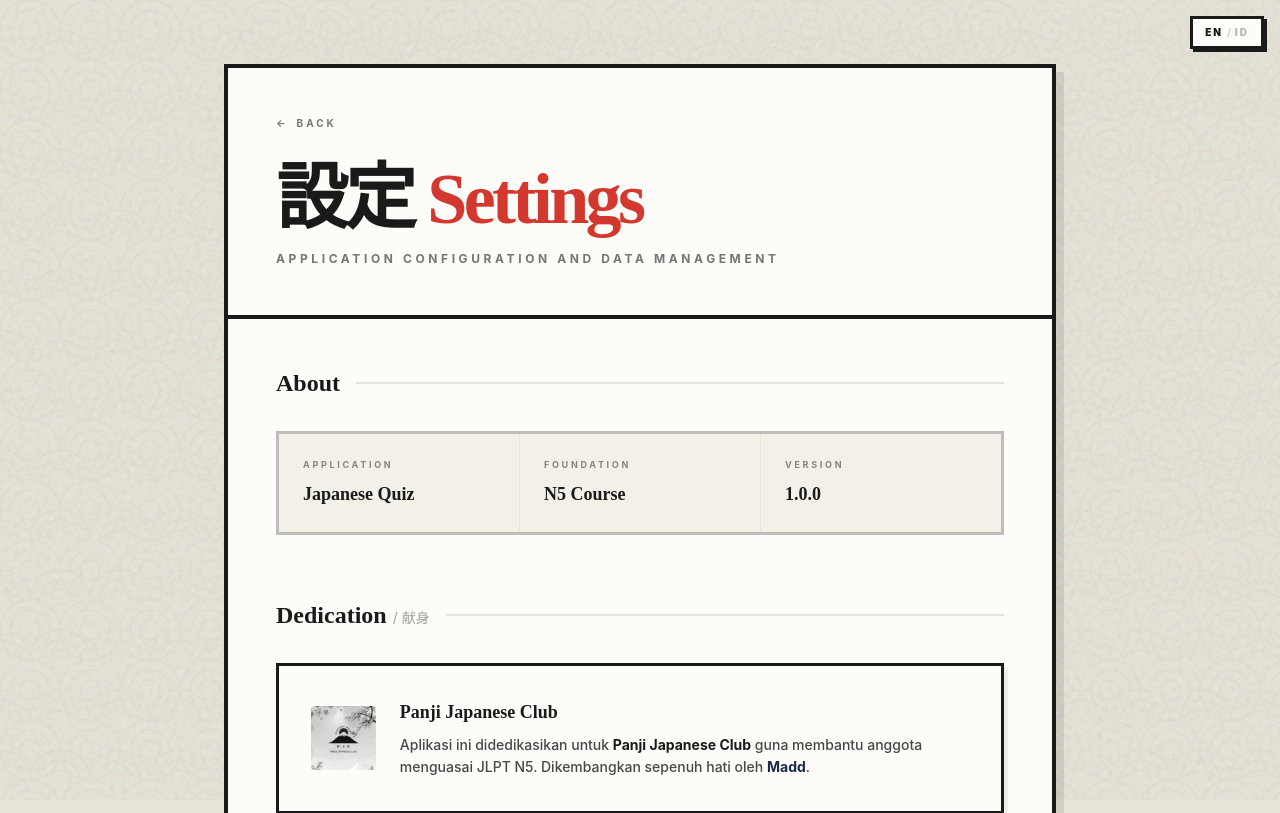
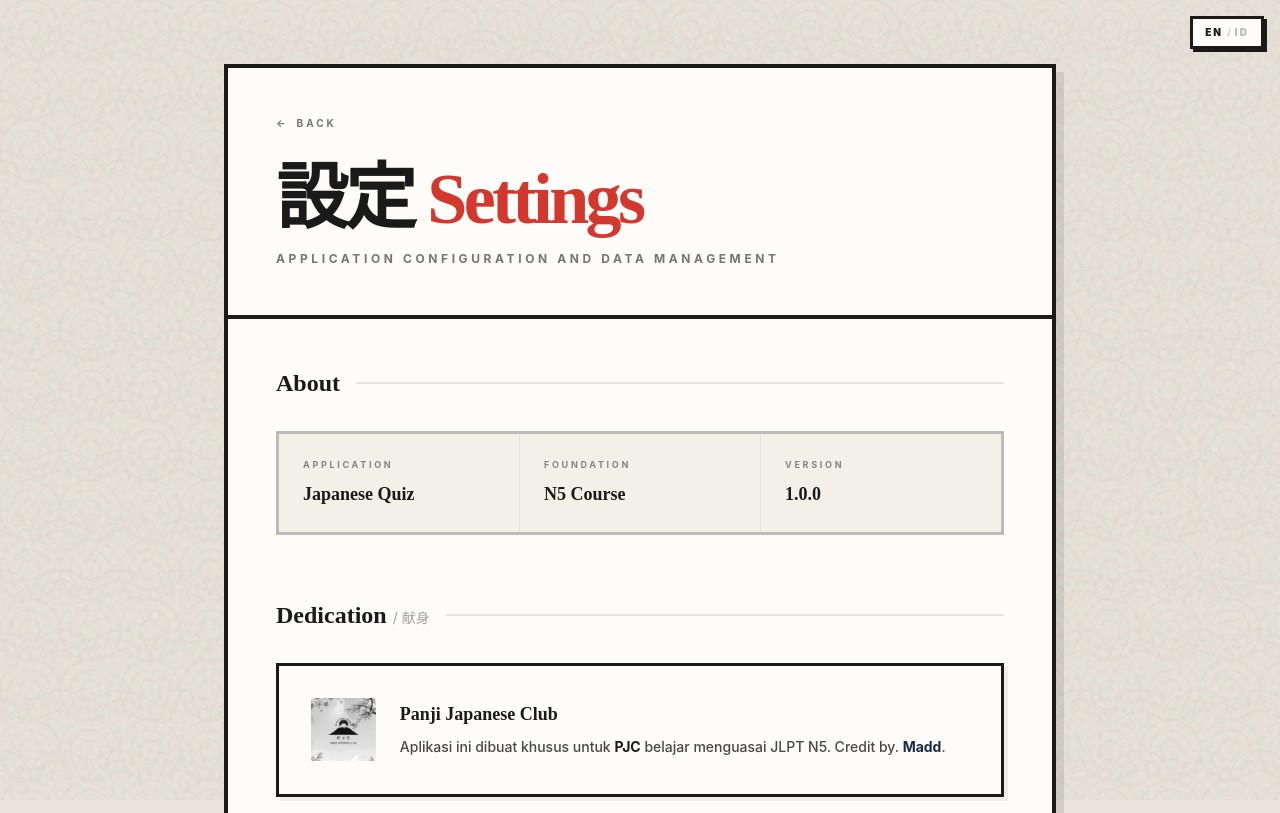
Before and after one commit to MaddLiebert/Japanese-quiz, a React (Vite) app: page /settings in a window 1280 px wide. Shown: the top 813 px of the page. Built offline with nearby package versions, Linux system fonts and the light colour scheme.

Commit message:
update: dedication text in Settings

```diff
--- a/src/pages/Settings.jsx
+++ b/src/pages/Settings.jsx
@@ -96,7 +96,7 @@ export function Settings() {
                     Panji Japanese Club
                   </h3>
                   <p className="text-sm font-medium text-sumi/80 leading-relaxed">
-                    Aplikasi ini didedikasikan untuk <strong className="text-sumi font-bold">Panji Japanese Club</strong> guna membantu anggota menguasai JLPT N5. Dikembangkan sepenuh hati oleh <strong className="text-ai font-bold">Madd</strong>.
+                    Aplikasi ini dibuat khusus untuk <strong className="text-sumi font-bold">PJC</strong> belajar menguasai JLPT N5. Credit by. <strong className="text-ai font-bold">Madd</strong>.
                   </p>
                 </div>
               </div>
```
